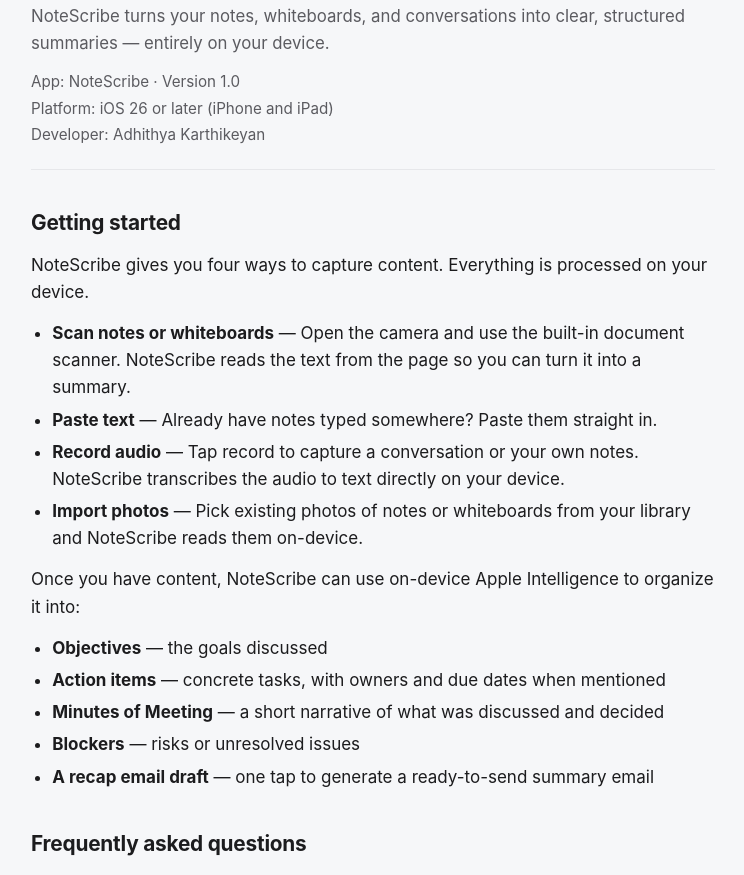
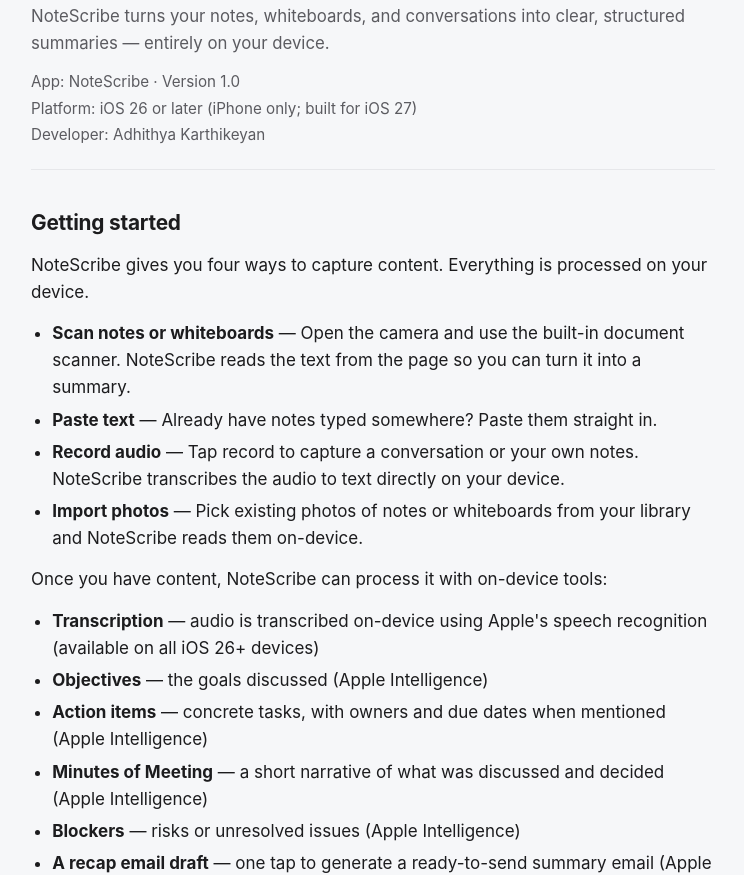
Before and after one commit to Adhithya-Karthikeyan/notescribe, a plain HTML site: page support.html in a window 1280 px wide. Shown: the part 84-959 px from the top of the page, without its empty margins (267-1011 px from the left). Drawn offline with Linux system fonts and the light colour scheme.

Commit message:
docs: apply Apple compliance audit B/C fixes - remove iPad mentions, update privacy date, fix transcription credits

```diff
--- a/support.html
+++ b/support.html
@@ -3,7 +3,7 @@
 <head>
   <meta charset="utf-8">
   <meta name="viewport" content="width=device-width, initial-scale=1">
-  <meta name="description" content="Support and help for NoteScribe — on-device note, whiteboard, and meeting summaries for iPhone and iPad.">
+  <meta name="description" content="Support and help for NoteScribe — on-device note, whiteboard, and meeting summaries for iPhone.">
   <title>NoteScribe Support</title>
   <style>
     :root {
@@ -108,7 +108,7 @@
       <p class="lead">NoteScribe turns your notes, whiteboards, and conversations into clear, structured summaries — entirely on your device.</p>
       <ul class="meta">
         <li>App: NoteScribe &middot; Version 1.0</li>
-        <li>Platform: iOS 26 or later (iPhone and iPad)</li>
+        <li>Platform: iOS 26 or later (iPhone only; built for iOS 27)</li>
         <li>Developer: Adhithya Karthikeyan</li>
       </ul>
     </header>
@@ -122,14 +122,16 @@
         <li><strong>Record audio</strong> — Tap record to capture a conversation or your own notes. NoteScribe transcribes the audio to text directly on your device.</li>
         <li><strong>Import photos</strong> — Pick existing photos of notes or whiteboards from your library and NoteScribe reads them on-device.</li>
       </ul>
-      <p>Once you have content, NoteScribe can use on-device Apple Intelligence to organize it into:</p>
+      <p>Once you have content, NoteScribe can process it with on-device tools:</p>
       <ul>
-        <li><strong>Objectives</strong> — the goals discussed</li>
-        <li><strong>Action items</strong> — concrete tasks, with owners and due dates when mentioned</li>
-        <li><strong>Minutes of Meeting</strong> — a short narrative of what was discussed and decided</li>
-        <li><strong>Blockers</strong> — risks or unresolved issues</li>
-        <li><strong>A recap email draft</strong> — one tap to generate a ready-to-send summary email</li>
+        <li><strong>Transcription</strong> — audio is transcribed on-device using Apple's speech recognition (available on all iOS 26+ devices)</li>
+        <li><strong>Objectives</strong> — the goals discussed (Apple Intelligence)</li>
+        <li><strong>Action items</strong> — concrete tasks, with owners and due dates when mentioned (Apple Intelligence)</li>
+        <li><strong>Minutes of Meeting</strong> — a short narrative of what was discussed and decided (Apple Intelligence)</li>
+        <li><strong>Blockers</strong> — risks or unresolved issues (Apple Intelligence)</li>
+        <li><strong>A recap email draft</strong> — one tap to generate a ready-to-send summary email (Apple Intelligence)</li>
       </ul>
+      <p>Apple Intelligence features require an Apple Intelligence-capable device running iOS 26 or later.</p>
     </section>
 
     <section>
```
Also changed, not shown: privacy-policy.html (+6 -4 lines).
